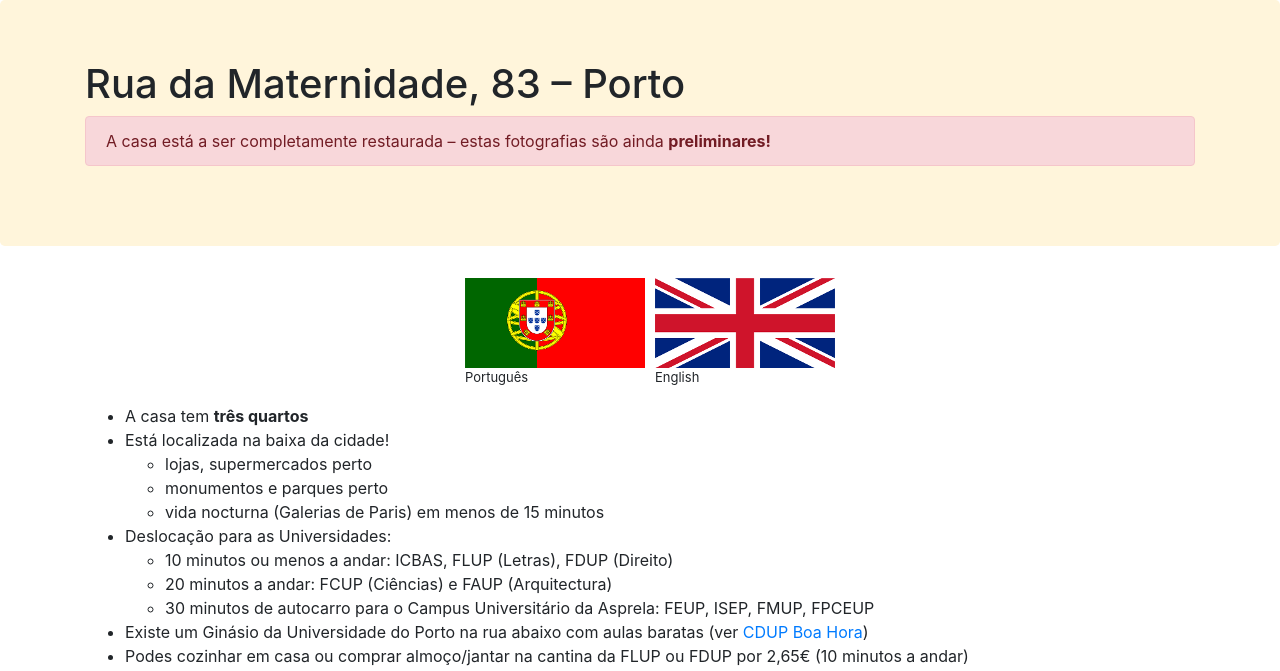
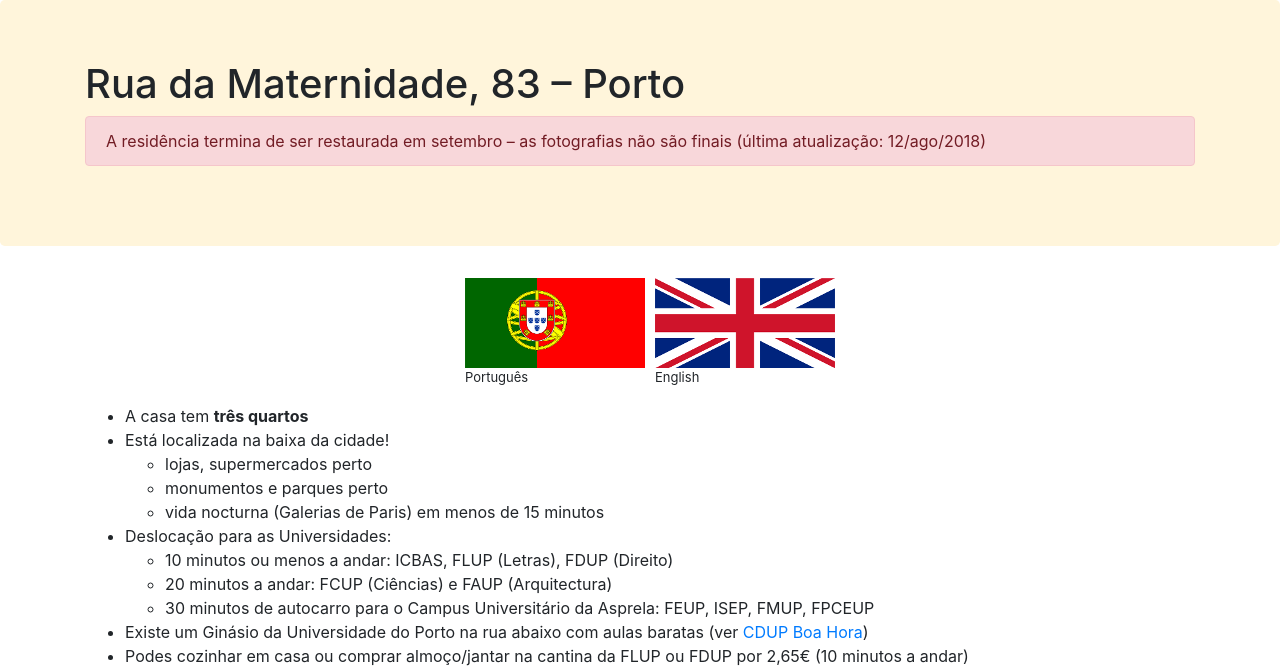
Before and after one commit to rpmcruz/rpmcruz.github.io, a Jekyll site: the page maternidade/index.html, which Jekyll copies as it is, in a window 1280 px wide and 1400 px high. Shown: the top 671 px of the window. Built offline with Jekyll 4.4.1, drawn with Linux system fonts in a browser that asks for light colours; some of the changed text lies outside the part shown.

Commit message:
Updated photographs and small fixes.

```diff
--- a/maternidade/index.html
+++ b/maternidade/index.html
@@ -1,5 +1,5 @@
 <!doctype html>
-<html>
+<html lang="pt">
 <head>
 <meta charset="utf-8">
 <meta name="viewport" content="width=device-width, initial-scale=1, shrink-to-fit=no">
@@ -13,7 +13,7 @@
 <div class="container">
 <h1>Rua da Maternidade, 83 &ndash; Porto</h1>
 <div class="alert alert-danger" role="alert">
-A casa está a ser completamente restaurada &ndash; estas fotografias são ainda <b>preliminares!</b>
+A residência termina de ser restaurada em setembro &ndash; as fotografias não são finais (última atualização: 12/ago/2018)
 </div>
 </div>
 </div>
@@ -26,9 +26,9 @@
 <a href="index.html"><img src="portuguese.png"></a>
 <figcaption>Português</figcaption>
 </figure>
-<figure>
 </div>
 <div class="col-lg-2">
+<figure>
 <a href="index-en.html"><img src="english.png"></a>
 <figcaption>English</figcaption>
 </figure>
@@ -55,7 +55,7 @@
 </ul>
 <li>Existe um Ginásio da Universidade do Porto na rua abaixo com aulas baratas (ver <a href="https://cdup.up.pt/upfit/o-programa">CDUP Boa Hora</a>)</li>
 <li>Podes cozinhar em casa ou comprar almoço/jantar na cantina da FLUP ou FDUP por 2,65€ (10 minutos a andar)</li>
-<li class="text-danger"><b>A casa está a terminar de ser remodelada &ndash; estas fotografias são preliminares!</b></li>
+<li class="text-danger">A residência termina de ser remodelada em setembro &ndash; estas fotografias não são finais</li>
 </ul>
 </div>
 
@@ -65,103 +65,103 @@
 
 <div class="col-md-3 col-sm-4">
 <div class="thumbnail">
-<a href='https://photos.google.com/share/AF1QipPcLcRY58IctF6cDFE8J049BoQu3X-leRhmhakqnderCtzdFRx0COldZRe-L_1l0Q?key=aVZpN29hTEpWUmpQdkp2OWt6TXhwRlpIOHNkWUNB&source=ctrlq.org'><img class="img-fluid" src='https://lh3.googleusercontent.com/a-TOhCQaxB8NPmsCmHKBEoWw1RxT_NySC-98i93JORhyCj1qUYVM-2zIgLgKtElx62ATmu4QuTcGBVdSxMGRTHoEZSQmqqGxLmmksioR3zsWVk8ThiaHpPzhfVI2q2sEu1ZCSVL2=w2400' /></a>
+<a href='https://photos.google.com/share/AF1QipMd7SWAMUSFB8BIUKp7SLu5j2W4ckysWYrKc8AwVBfACrHtsxah0Wg1IXTf20b15Q?key=d0Z6WC1keTZjcTR3ZE42QzdTWGwtVFNTdXRLMXJB&source=ctrlq.org'><img class="img-fluid" src='https://lh3.googleusercontent.com/tOtXShq4IYOV7leYdNXVDqwN2vLPGXDd1bPTJX6Mbfue4wIfnaaVhcpq5NMcwiQWY1PuDhO8JsGObwsoUL2KwPiwLGdOmQja2Nq_U2mmk_KuJL0tERBKC9Yg7ljDJWXca_q3LdXk=w2400' /></a>
 <div class="caption">
-<p><b>Fachada</b> (falta limpar o graffiti)</p>
+<p><b>Fachada</b></p>
 </div>
 </div>
 </div>
 
 <div class="col-md-3 col-sm-4">
 <div class="thumbnail">
-<a href='https://photos.google.com/share/AF1QipOf8plkhQUguMdceMZxCraULP0g6hPhdk8S9A1LPPuBf-gqphd5w2IiWU-iUR97pg?key=bmNpaWo1aGsxRHhRbzBXM1EtU0JjSHJRaHZIaFFR&source=ctrlq.org'><img class="img-fluid" src='https://lh3.googleusercontent.com/Ah_tc-roUIcq7iIlE72O_fPAdsHI-EGINmAzV-Bh2Z7CaruZfJgJuYrP6BxnWmMPLOdLuerMynYJfAsVTwdKK0BrwTtPQQ3kTeqaLVOyfylX1nz1-bZT4R6Cj1r-0c54y7L26xm-=w2400' /></a>
+<a href='https://photos.app.goo.gl/bUqDJp3cAtNePLPw8'><img class="img-fluid" src='https://lh3.googleusercontent.com/0Pu2xJ306XL5hsonJe-aSEBKF0orge2urOfbe_0_I-8uHROBH852v3rVXmY2naHUCezokStnmBbE3DERMmrcfMlMHn6bPUWVpF1SWST0Siv96zcMERajuJdmGipQXY3LzoYraEQ0=w2400' /></a>
 <div class="caption">
 <p><b>Quarto maior</b>
 <ul>
 <li>Preço: 300€ ou 160€ para partilhar 2 pessoas</li>
 <li>Preço (&lt; 8 meses): 320€ ou 170€ para partilhar 2 pessoas</li>
-<li>Área: 12,6m²</li>
+<li>Área: 12,8m²</li>
 <li>Tem muita luz natural</li>
 <li>Blackouts com protecção total da luz para a noite</li>
 <li>Mobiliário: cama casal+secretária+armário inclusivé roupa de cama</li>
 <li>Inclui despesas electricidade, água e internet</li>
 <li>Limpeza semanal das partes comuns</li>
-<ul>
+</ul>
 </div>
 </div>
 </div>
 
 <div class="col-md-3 col-sm-4">
 <div class="thumbnail">
-<a href='https://photos.google.com/share/AF1QipPRVk1NglgbA4NdrtDHXeJFrNMcRcsZBjCPStPAfl3OEeXPowfDdR05WHzHYNrGEw?key=VzNRVkdqa2Z5NzBoOU0xT1d2dGQyRFlPX1EwMnZB&source=ctrlq.org'><img class="img-fluid" src='https://lh3.googleusercontent.com/OjB16E_OnwwabTWFi6g2mEI27fSy1snht4B2JIt_frqOBRFiSf5PrT1jlgqW8Qii1zpIx--wrw7fR5dOFbjX0JF3nxQuCz80sazWE_dBhmvP989uoegoq6h034XXXbRtGOzoWS4u=w2400' /></a>
+<a href='https://photos.app.goo.gl/mMNA64BT7MG8q4Ps8'><img class="img-fluid" src='https://lh3.googleusercontent.com/nVNo6-lYgmljG-nknZnLUYeC1mMQ4RLXu0iOf9esJCI8ZjPNyRcwM6EnAQjJ-dgMOMJKP4kdlbEuMKFGcztDdqOVxkFz2h0Se_D49c7DDfMjlOUQhKa8VviQWVuwuBi2z6_e7YZ-=w2400' /></a>
 <div class="caption">
 <p><b>Quarto médio</b>
 <ul>
-<li>Preço=250€</li>
+<li>Preço: 250€</li>
 <li>Preço (&lt; 8 meses): 270€</li>
-<li>Área = 9,2m²</li>
+<li>Área: 9,2m²</li>
 <li>Blackouts com protecção total da luz para a noite</li>
 <li>Mobiliário: cama solteiro+secretária+armário inclusivé roupa de cama</li>
 <li>Inclui despesas electricidade, água e internet</li>
 <li>Limpeza semanal das partes comuns</li>
-<ul>
+</ul>
 </div>
 </div>
 </div>
 
 <div class="col-md-3 col-sm-4">
 <div class="thumbnail">
-<a href='https://photos.google.com/share/AF1QipMBh29eWRPVgh_nuz8FMSaVCul4AV49X1jP9vkqxpB9uhves09zDFejUsI2cKWUEQ?key=YjBhSThaYTdfYnNhdE5TNFcwUm1COHNWTl94c3Bn&source=ctrlq.org'><img class="img-fluid" src='https://lh3.googleusercontent.com/lv7wG2T-_AlIJfx5vFJTWXCyHhf_HmhHw2LUanipTr7XXJHs9yRoWM4qkT3bDPv1BHDx7roo5mqZmqprsRFWTvGYKEpLs0cLkipiBoyaJRPgboUNH8GlLUixY6QrGbLhazW1tRIH=w2400' /></a>
+<a href='https://photos.app.goo.gl/2vuEsNUSoDcnoof2A'><img class="img-fluid" src='https://lh3.googleusercontent.com/U5mHpRDcM4ZsHJ7kTKnfLeeMhbw4znOBJq-r_pZesY4b_4WzhgjAy2z4KVaK2elBvDEbCUoNAPDbnfSGOGqRhSO0r1M_s1VQfR4vR9C3Bz2TLcSKQWHl2mYQjf2Tb9dYchr7EMSa=w2400' /></a>
 <div class="caption">
 <p><b>Quarto menor</b>
 <ul>
-<li>Preço=230€</li>
+<li>Preço: 230€</li>
 <li>Preço (&lt; 8 meses): 250€</li>
-<li>Área = 7,8m²</li>
+<li>Área: 7,5m²</li>
 <li>Tem muita luz natural</li>
 <li>Blackouts com protecção total da luz para a noite</li>
 <li>Mobiliário: cama solteiro+secretária+armário inclusivé roupa de cama</li>
 <li>Inclui despesas electricidade, água e internet</li>
 <li>Limpeza semanal das partes comuns</li>
-<ul>
+</ul>
 </div>
 </div>
 </div>
 
 <div class="col-md-3 col-sm-4">
 <div class="thumbnail">
-<a href='https://photos.google.com/share/AF1QipMJWq-pnSBn4kz7wHBB-YG5U691uWN1qONqIi02MC0MAxxF4xAIFfQARjgKSXCdjg?key=UnhaOHM5Z2FlcFpBTktVZHplemJOd3FVOVZlYzdR&source=ctrlq.org'><img class="img-fluid" src='https://lh3.googleusercontent.com/PJko1FGz-6bz0-Jb8pY8y5K0Y6nZ8my_5xaXIzH5be32Vr8B_4yf-G2vCMdmoURtJfjBHHjC0yqgN8fJC2PdzPJ2Ch3NmZ6f0o1wffEe9bYFWdRfa3dB_demPVfdDxh3yZsciDRl=w2400' /></a>
+<a href='https://photos.google.com/share/AF1QipOyK60aLyW2widXpS6CM1Y4Ycew7VpNeecJ0GL2smMQYINsJ8D7o3iS0AGIcnlXtw?key=OTRERktyVUdJNXNjb29XbFhYeTJCMURGQXdCN3ZR&source=ctrlq.org'><img class="img-fluid" src='https://lh3.googleusercontent.com/phd1jhbyQrBjRvxfS-nN-5yYt7NVaPTk9IyET5XDxgzpn_YM73i_GIOBit9_DsHWGeVeQGt4Sq8ZEmRNtjAwU-Hn4-7lztdKFChUjuvBugF3XjBohkp5Q3uj3yWlJPFz-JU61azb=w2400' /></a>
 <div class="caption">
 <p><b>Cozinha</b>
 <ul>
 <li>Pequena cozinha para 4 pessoas
 <li>Electrodomésticos: placa vitrocerâmica+micro-ondas+forno+frigorífico</li>
-<ul>
+</ul>
 </div>
 </div>
 </div>
 
 <div class="col-md-3 col-sm-4">
 <div class="thumbnail">
-<a href='https://photos.google.com/share/AF1QipMd2mlH3Z2fkslcvZ3oieVv_nQboQR6awgzr-2SOdr6p4BRiMDnqjZVXYUZ0Pt7dg?key=T3RvUDE3OVJla1lpa2J4X3VZRHpfS0R4cDdWTzVB&source=ctrlq.org'><img class="img-fluid" src='https://lh3.googleusercontent.com/ZUaEcHyy616d2k8ymXUsTa_6TL6RCLkUdJBRnrOQiJN7gw4bG01O24Lt27LexuerlkoolZJXg967WaasHPWAIUap4quldBEvkEDeCyZUeeYp8rEqML-R3Pa9aolu0Q2UuanA9k8D=w2400' /></a>
+<a href='https://photos.google.com/share/AF1QipM7bFfPhc0Pi1RbGeuiDKKoPa56pArOyEJvLmFhhk_LmPu8ZfJPYAzPkm0UChHggQ?key=VUxfWUhTTmpNUXZOaEx4d1pWc0ZFSENteXcxQ3p3&source=ctrlq.org'><img class="img-fluid" src='https://lh3.googleusercontent.com/mgSHBEc0v1ZP-tKdXUbGS4Buyso-5bFwNYWXlZsWYiT893TXh9rl1lgw6dYNM0APHXRodOe2DHoSn_ahFXa876dMpgppr6kqe0z4jEhDsrFH5V90CmTYI8az_8Y-xBvLEyWmPbCh=w2400' /></a>
 <div class="caption">
 <p><b>Sala de estar</b>
 <ul>
 <li>Pequena sala de estar para 4 pessoas
 <li>Mobiliário: televisão+sofá+puffes</li>
-<ul>
+</ul>
 </div>
 </div>
 </div>
 
 <div class="col-md-3 col-sm-4">
 <div class="thumbnail">
-<a href='https://photos.google.com/share/AF1QipNm0vW-lVeUmgPt0UITyLzVWm-PDhfsgI_wTzVh1mBUa40aa7aibZxkKEZBPr_Jlg?key=QTdYTndfeEU2RERMYUhNMmJ3YkZyanIxUXZyeHdR&source=ctrlq.org'><img class="img-fluid" src='https://lh3.googleusercontent.com/VmWz3c8l7-GlRv6Y_zStLwiEVvUS6aAvD2lYX3Yksp-YcLc3dtqcck9WjyHlOSG-Ni_TmG2ScDxTmcRd-_cp9drcUN8oilY2YM5kNK5tVl4bBXJczUUx_R6T0f0T3lp6GzE8p5KA=w2400' /></a>
+<a href='https://photos.google.com/share/AF1QipOrxw6bumFkwaV9ZtK5r2shwE7DBGEmuWOrPTwET7jZpVDyhV5mixbf1lkcgIujdA?key=LVZqREFmbXZvXzJSYi03Q2NoYl9tTlBCYVRWeFh3&source=ctrlq.org'><img class="img-fluid" src='https://lh3.googleusercontent.com/ELWTViuADFU2zVkEiyzUgqsDHF9WTIyXT6P1osCtuiYP7c5bI4cpstfseJ63V8UMiUK6MHTeUsnwvmRTNyD0pTOjmlvXx-L7t9AEYNlP7TDMtqRfxREr_3Opzb3eTf7LKa7f7dFQ=w2400' /></a>
 <div class="caption">
 <p><b>Quarto de banho</b>
 <ul>
 <li>Irá incluir um secador</li>
-<ul>
+</ul>
 </div>
 </div>
 </div>
```
Also changed, not shown: other parts of maternidade/index.html (+2 -0 lines), maternidade/index-en.html (+19 -17 lines).
